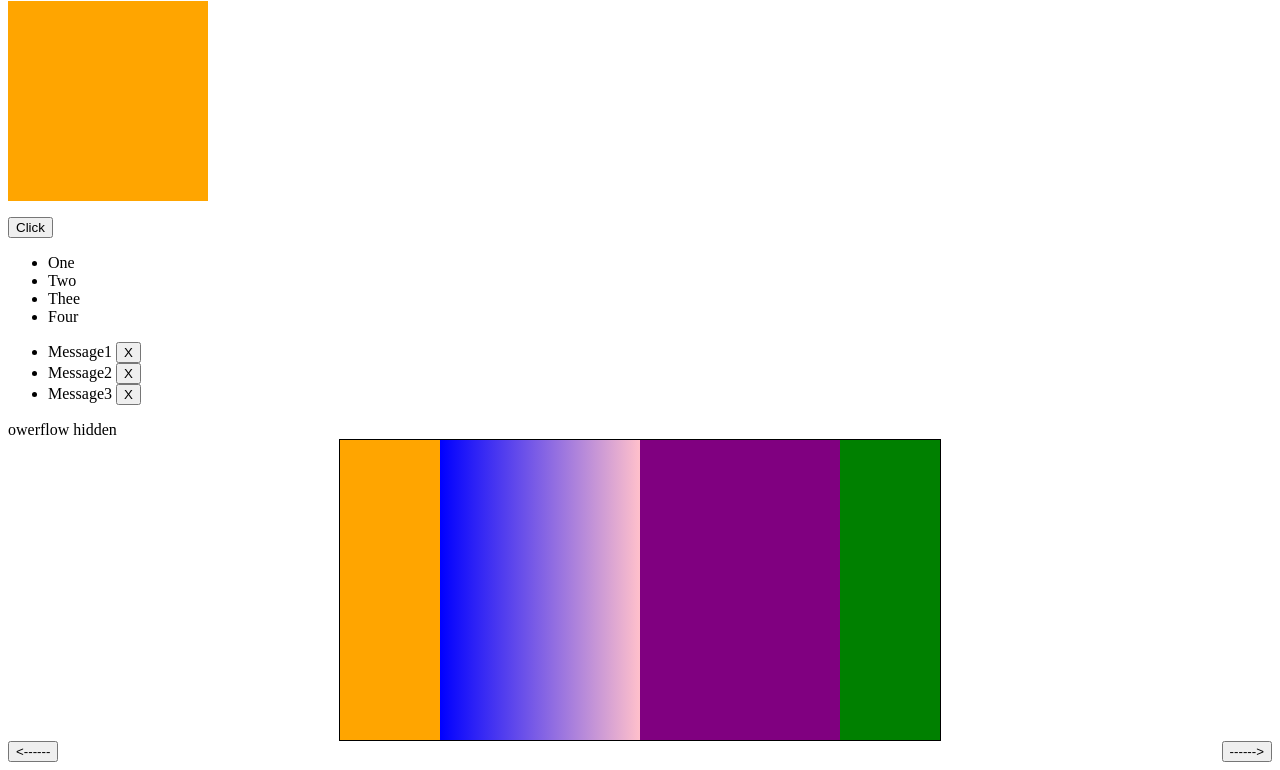
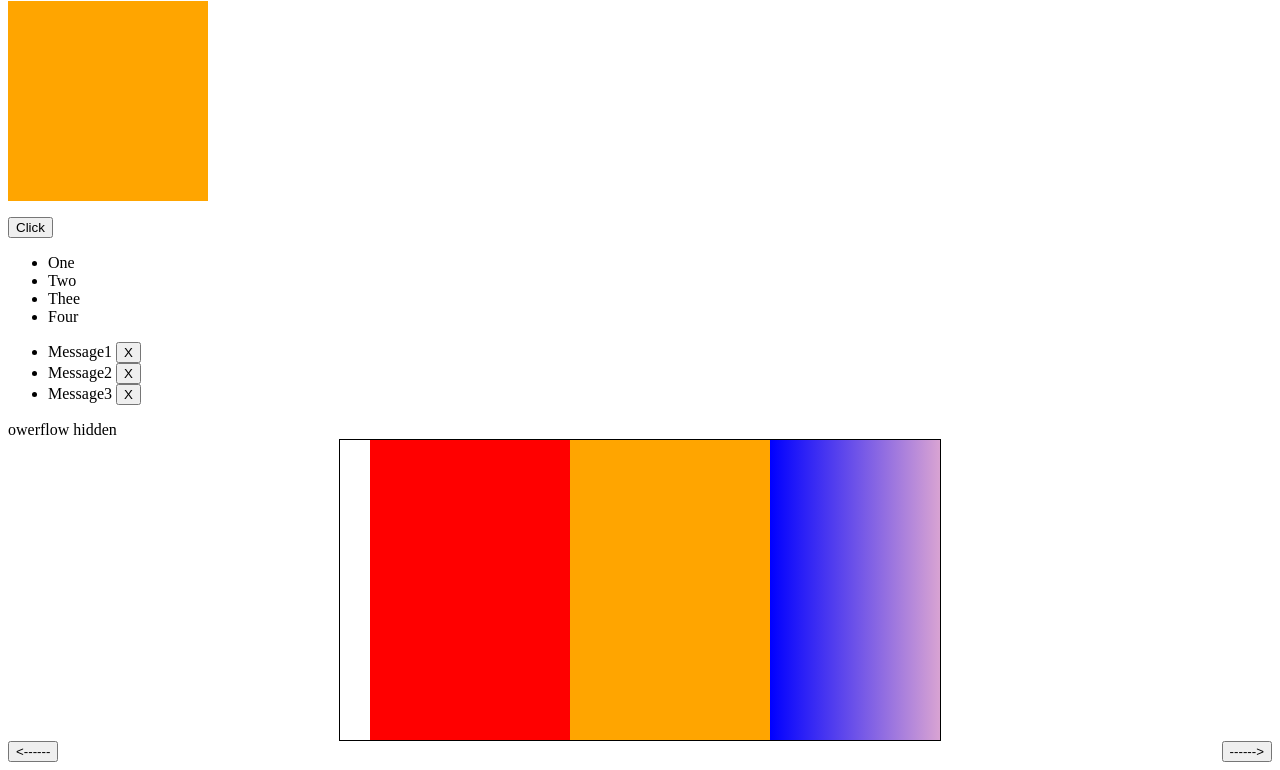
Before and after one commit to Drekrotion/JS_Learn, a plain HTML site: page JS/les_11/index.html in a window 1280 px wide. Both pictures are taken after a click on the button "<------". Shown: the part 142-912 px from the top of the page. Drawn offline with Linux system fonts and the light colour scheme.

Commit message:
Add new Task

```diff
--- a/JS/les_11/index.html
+++ b/JS/les_11/index.html
@@ -212,9 +212,32 @@
     let btn2 = document.getElementById('bunt2');
     let [divka] = document.getElementsByClassName('bigDiv2');
 
+
+    let a = 0;
+    let pos = 30;
+
+    btn2.onclick = () => {
+        divka.style.right = `${a += pos}px`
+    }
+
     btn1.onclick = () => {
-        divka.style.left = '-300px'
+        divka.style.right = `${a -= pos}px`
     }
+
+    // btn2.onclick = () => {
+    //     divka.style.right = `${++a}px`;
+    // };
+
+
+
+    // btn1.onclick = () => {
+    //     divka.style.right = `${}`
+    // }
+
+
+    // btn2.onclick = () => {
+    //     divka.style.right = `${b+=b}px`
+    // }
 
 </script>
 
```
